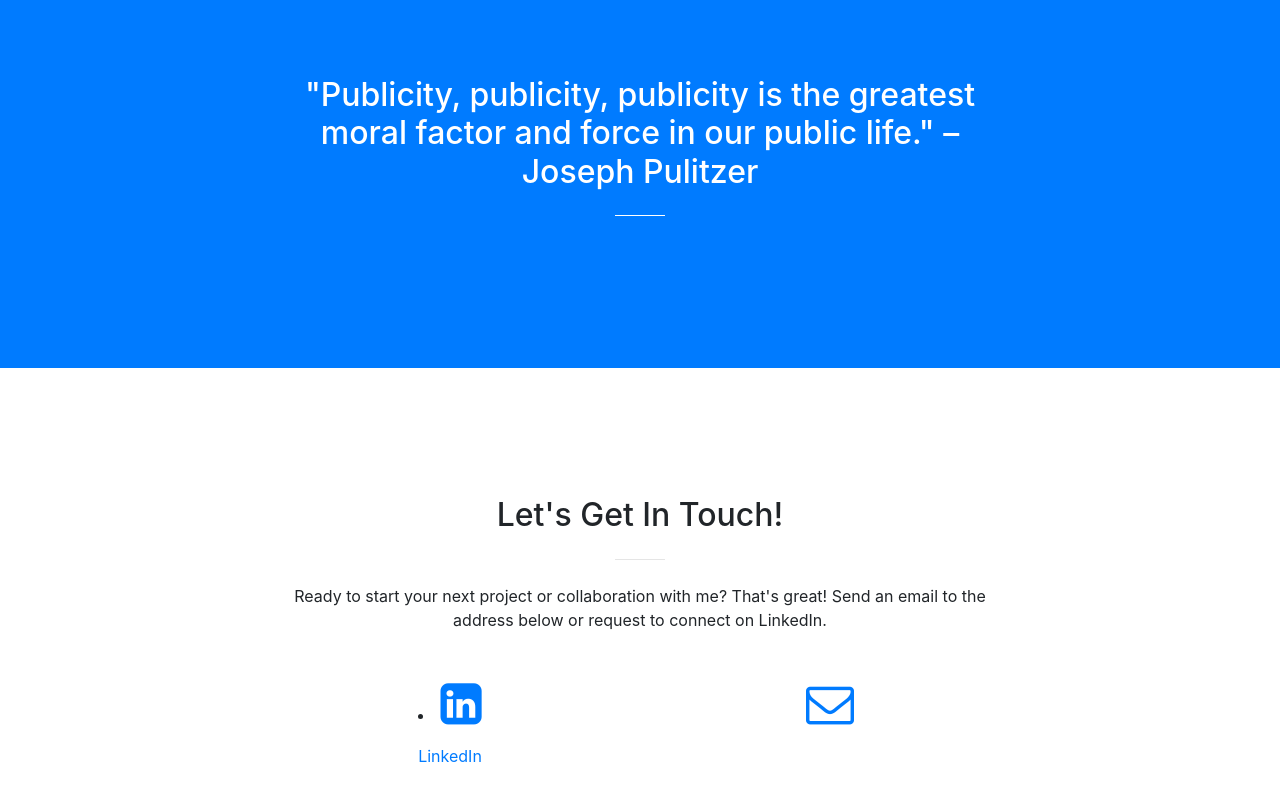
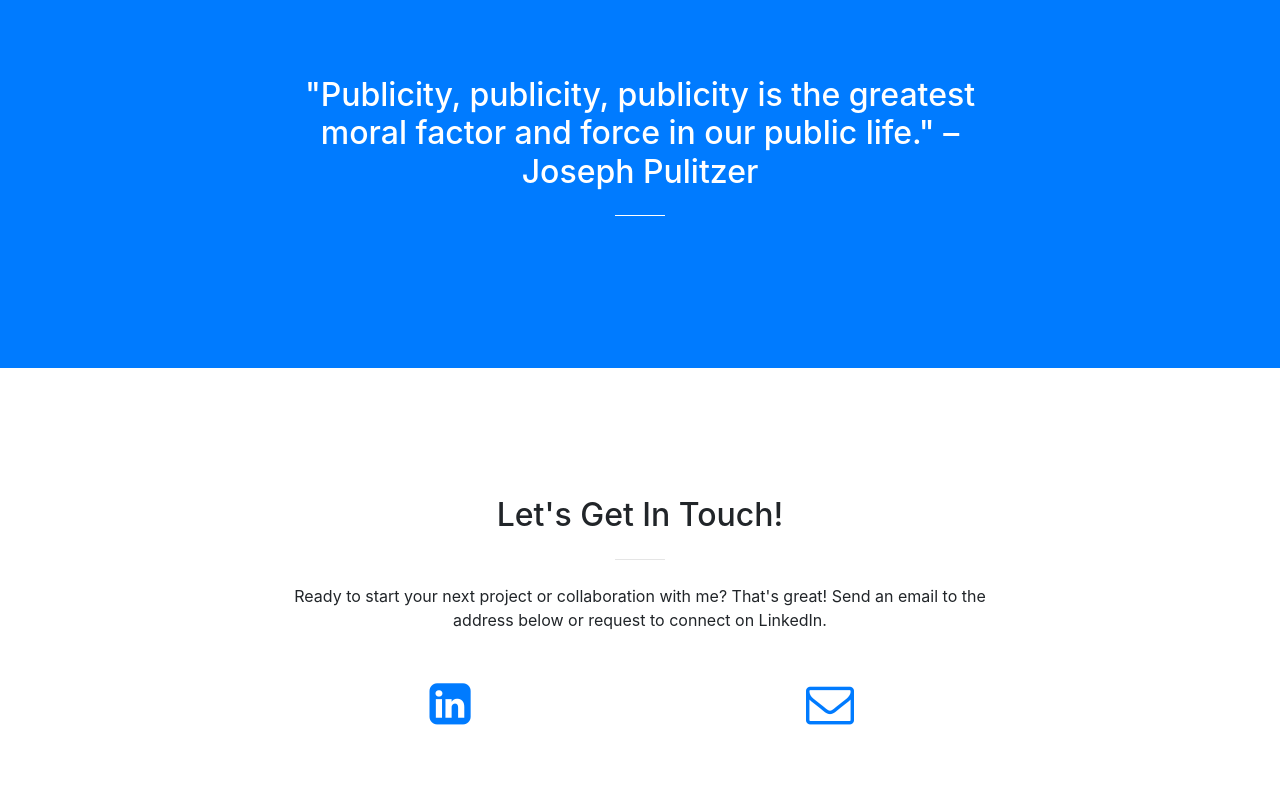
Before and after one commit to Raven2ny/PersonalSite, a website with bundled scripts: page index.html in a window 1280 px wide. Shown: the part 852-1652 px from the top of the page. Built offline with nearby package versions, Linux system fonts and the light colour scheme.

Commit message:
icon links

```diff
--- a/index.html
+++ b/index.html
@@ -105,14 +105,9 @@
         </div>
         <div class="row">
           <div class="col-lg-4 ml-auto text-center">
-            <li>
-              <a href="https://www.linkedin.com/in/tylerxmartin">
+          <a href="https://www.linkedin.com/in/tylerxmartin/">
             <i class="fa fa-linkedin-square  fa-3x mb-3 sr-contact"></i>
-             </a>
-          </li>
-            <p>
-              <a href="https://www.linkedin.com/in/tylerxmartin/">LinkedIn</a>
-            </p>
+          </a>
           </div>
           <div class="col-lg-4 mr-auto text-center">
             <a href="mailto:tylerreneemartin@gmail.com">
```
